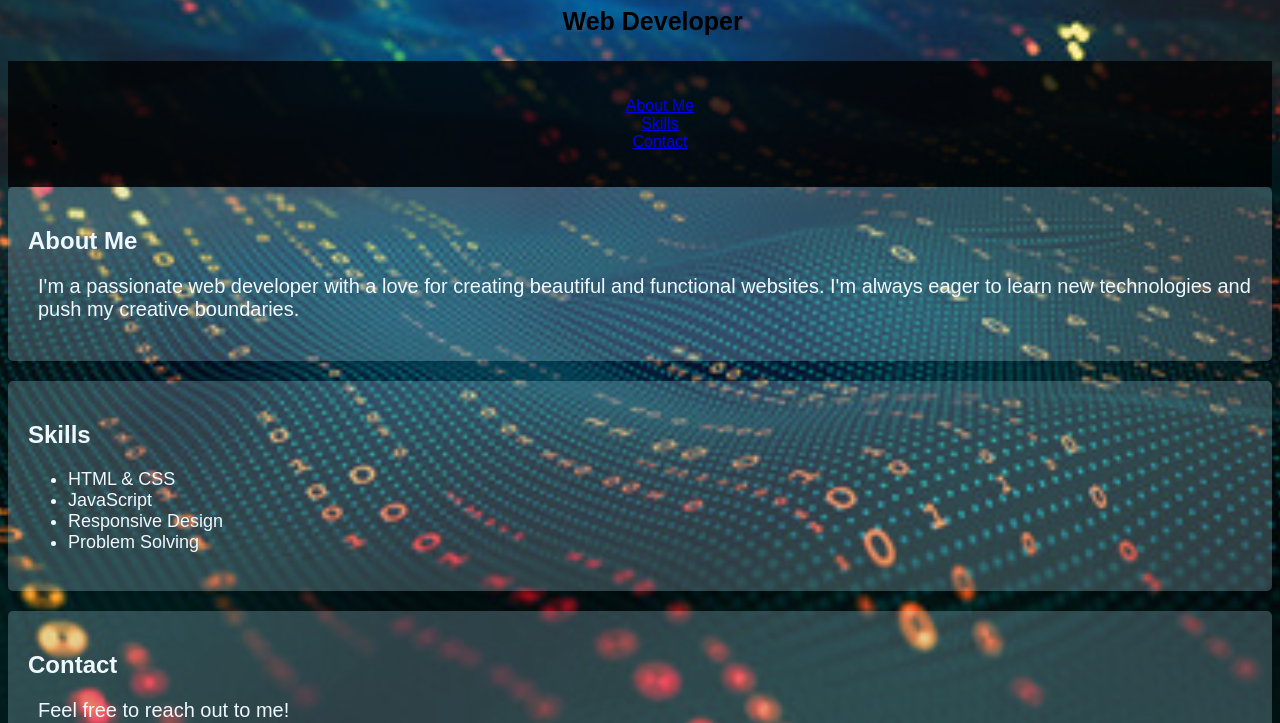
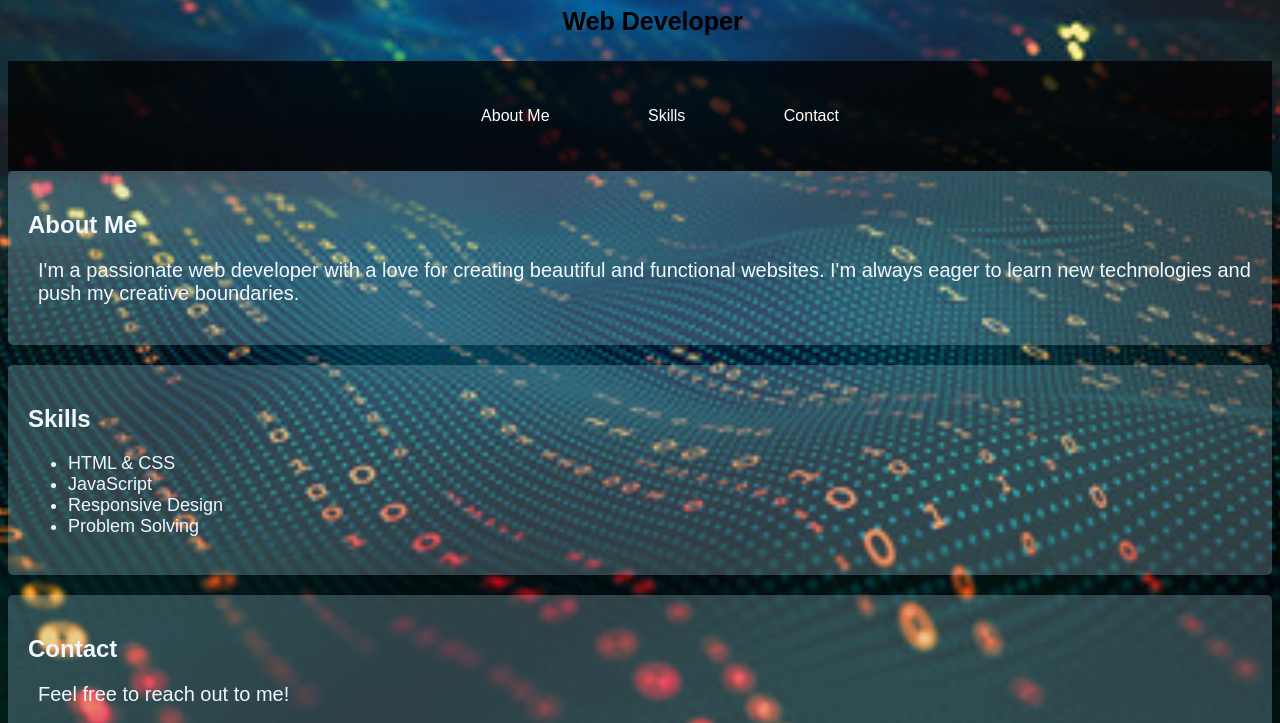
Before and after one commit to Wambuguu/Lewis-Playground, a plain HTML site: page index.html in a window 1280 px wide. Shown: the part 76-799 px from the top of the page. Drawn offline with Linux system fonts and the light colour scheme.

Commit message:
Additional css rules for the navbar

```diff
--- a/style.css
+++ b/style.css
@@ -84,3 +84,22 @@ section:hover {
 #skills ul {
   font-size: 18px;
 }
+
+nav a {
+  font-weight: 500;
+  padding: 10px 27px;
+  color: white;
+  text-decoration: none;
+  text-emphasis-color: black;
+}
+
+nav a:hover{
+  color: blue;
+
+}
+
+nav ul li{
+  list-style: none;
+  display: inline-block;
+  padding: 10px 20px;
+}
```
